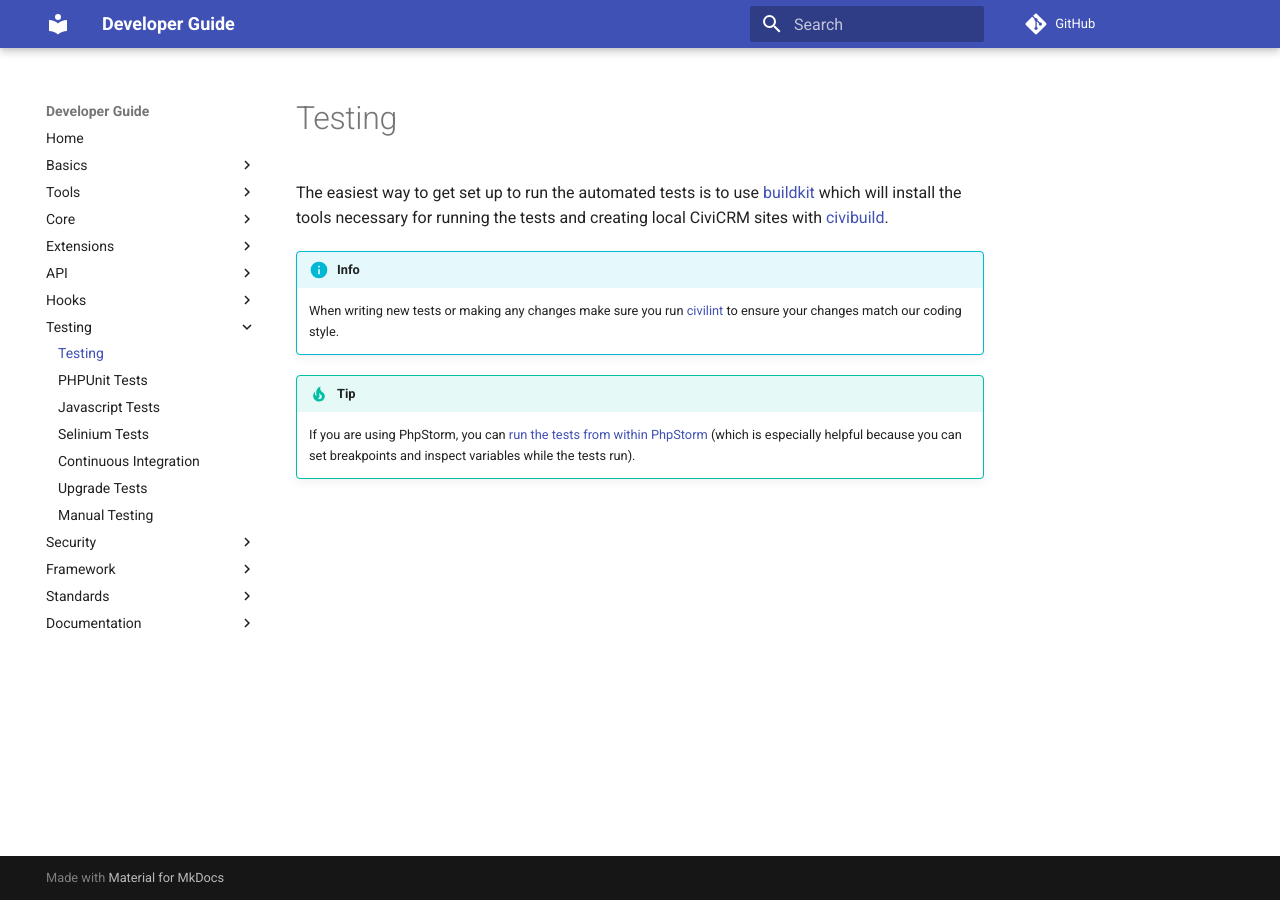
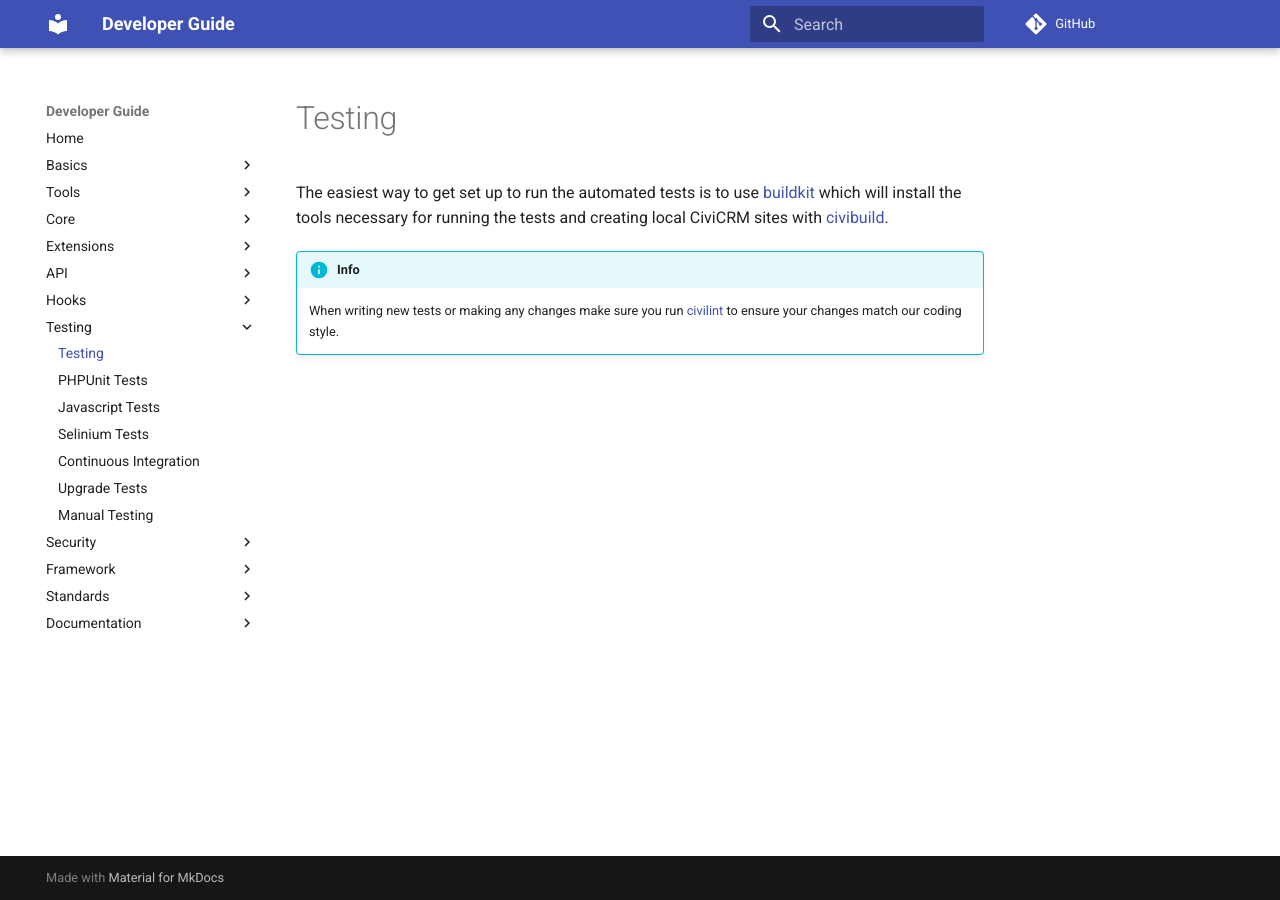
Before and after one commit to civicrm/civicrm-dev-docs, an MkDocs documentation site: the page built from docs/testing/index.md, in a window 1280 px wide. Built offline with MkDocs 1.6.1 and Material for MkDocs 9.7.7, drawn with Linux system fonts in a browser that asks for light colours; comment, search, counter and statistics services are not loaded; old or Windows-style settings are respelled for this version of MkDocs.

Commit message:
Move PHPUnit/PHPStorm tip from index.md to phpunit.md

```diff
--- a/docs/testing/index.md
+++ b/docs/testing/index.md
@@ -3,6 +3,3 @@ The easiest way to get set up to run the automated tests is to use [buildkit](/t
 !!! info
     When writing new tests or making any changes make sure you run [civilint](/tools/civilint.md)
     to ensure your changes match our coding style.
-
-!!! tip
-    If you are using PhpStorm, you can [run the tests from within PhpStorm](/tools/phpstorm.md#testing) (which is especially helpful because you can set breakpoints and inspect variables while the tests run).
```
Also changed, not shown: docs/testing/phpunit.md (+3 -0 lines).
